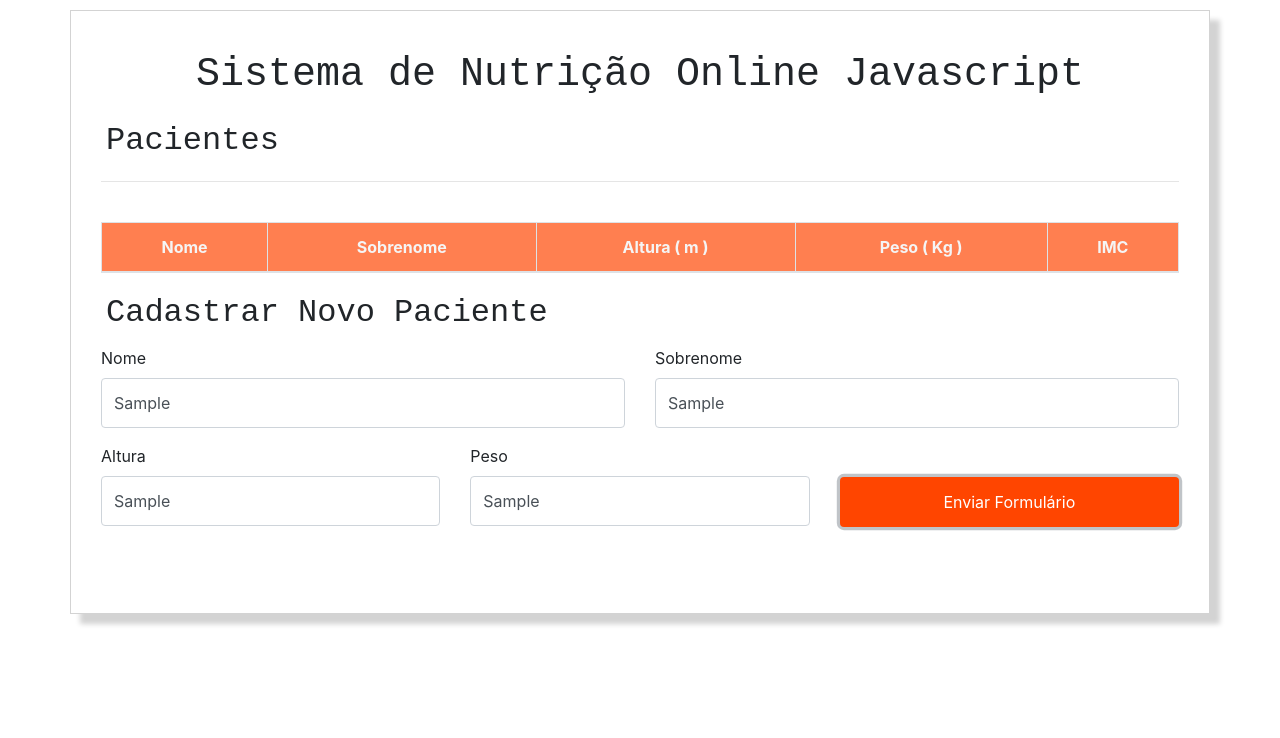
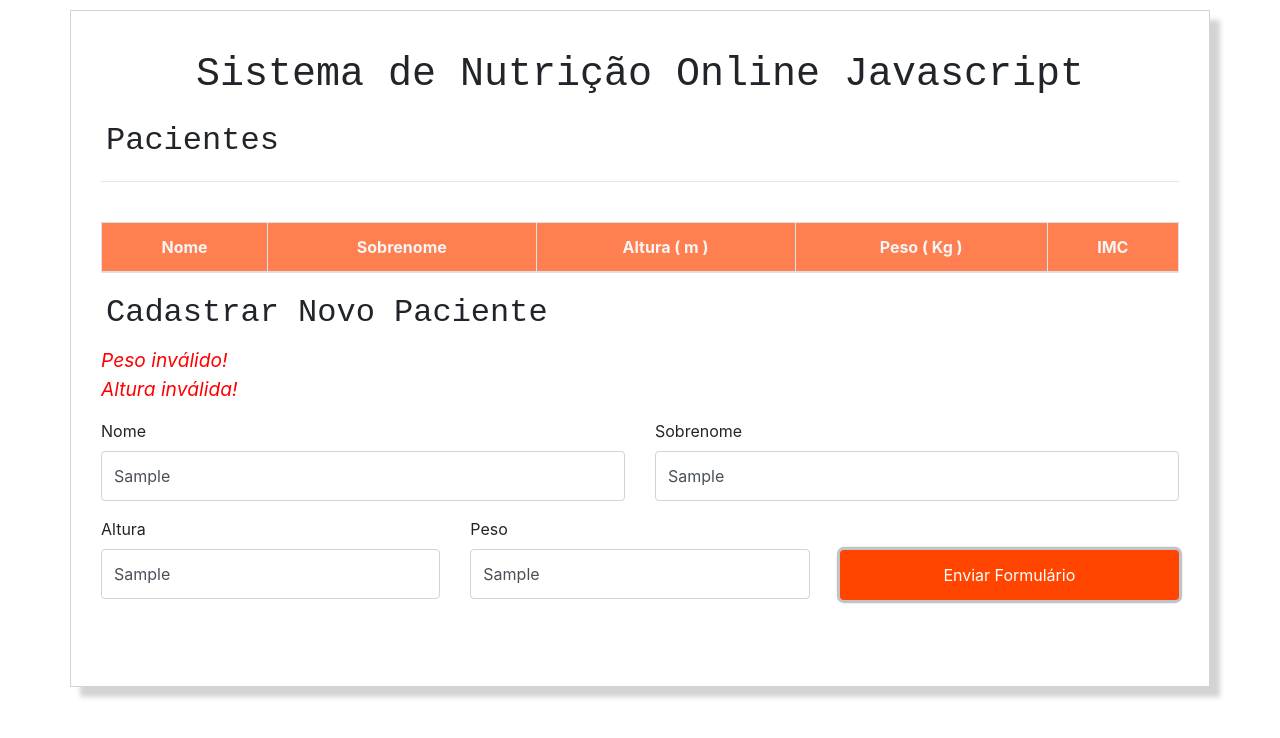
Before and after one commit to TadeunASCIImento/nutricionista-online-javascript, a plain HTML site: page index.html in a window 1280 px wide. Both pictures are taken after typing "Sample", "Sample", "Sample", "Sample" into the empty fields and a click on the input "Enviar Formulário". Drawn offline with nearby package versions, Linux system fonts and the light colour scheme.

Commit message:
Melhorando a validação de  dados do paciente no formulário.

```diff
--- a/css/style-home.css
+++ b/css/style-home.css
@@ -42,3 +42,9 @@ thead{
   background-color: orange;
   transition: 1s;
 }
+
+.mensagens-erro{
+  color: red;
+  font-style: italic;
+  font-size: 1.2em;
+}
--- a/index.html
+++ b/index.html
@@ -38,6 +38,7 @@
     <section class="container">
       <h2 class="subtitulo">Cadastrar Novo Paciente</h2>
       <form class="formulario-paciente">
+        <ul class="mensagens-erro"></ul>
         <div class="row">
           <div class="col-md-6 mb-3">
             <label for="nome">Nome</label>
--- a/js/calculo.js
+++ b/js/calculo.js
@@ -28,15 +28,17 @@ pacientes.forEach(paciente=>{
 
 });
 
-function validaPeso(){
-    if(peso >= 0 && peso < 600){
+function validaPeso(peso){
+    if(peso >= 0 && peso <= 600){
         return true;
     }else{
         return false;
     }
 }
-function validaAltura(){
-    if(altura <= 3  && altura >= 1){
+
+
+function validaAltura(altura){
+    if(altura >=0   && altura <= 3.00){
         return true;
     }else{
         return false;
--- a/js/formulario.js
+++ b/js/formulario.js
@@ -6,24 +6,47 @@ botaoEnviar.addEventListener("click", function(event) {
     let paciente = obterDadosDoPaciente(formulario);
     let pacienteTr = montaTr(paciente);
 
-    if(!validaPaciente(paciente)){
-        console.log("Paciente inválido");
+    let erros = validaPaciente(paciente);
+    console.log(erros);
+    if(erros.length > 0){
+       exibeMensagensDeErro(erros);
         return;
     }else{
         let pacientes = document.querySelector(".pacientes");
         pacientes.appendChild(pacienteTr);
         formulario.reset();
+        let mensagensErro = document.querySelector(".mensagens-erro");
+        mensagensErro.innerHTML = "";
     }
 
 });
 
+function exibeMensagensDeErro(erros){
+    let ul = document.querySelector(".mensagens-erro");
+    ul.innerHTML = "";
+    erros.forEach(erro => {
+        let li = document.createElement("li");
+        li.textContent = erro;
+        ul.appendChild(li);
+    });
+
+}
+
 function validaPaciente(paciente){
-    if(validaPeso(paciente.peso) && validaAltura(paciente.altura)){
-       return true;
-    }else{
-        return false
-    }
+    let erros = [];
+    if(!validaPeso(paciente.peso)) erros.push("Peso inválido!");
 
+    if(!validaAltura(paciente.altura)) erros.push("Altura inválida!");
+
+    if(paciente.nome.length == 0) erros.push("Campo nome é obrigatório!");
+
+    if(paciente.sobrenome.length == 0) erros.push("Campo sobrenome é obrigatório!");
+
+    if(paciente.peso.length ==0)erros.push("Campo peso é obrigatório!");
+
+    if(paciente.altura.length ==0)erros.push("Campo altura é obrigatório!");
+
+    return erros;
 }
 
 function obterDadosDoPaciente(formulario) {
```
Also changed, not shown: 1 other file.
